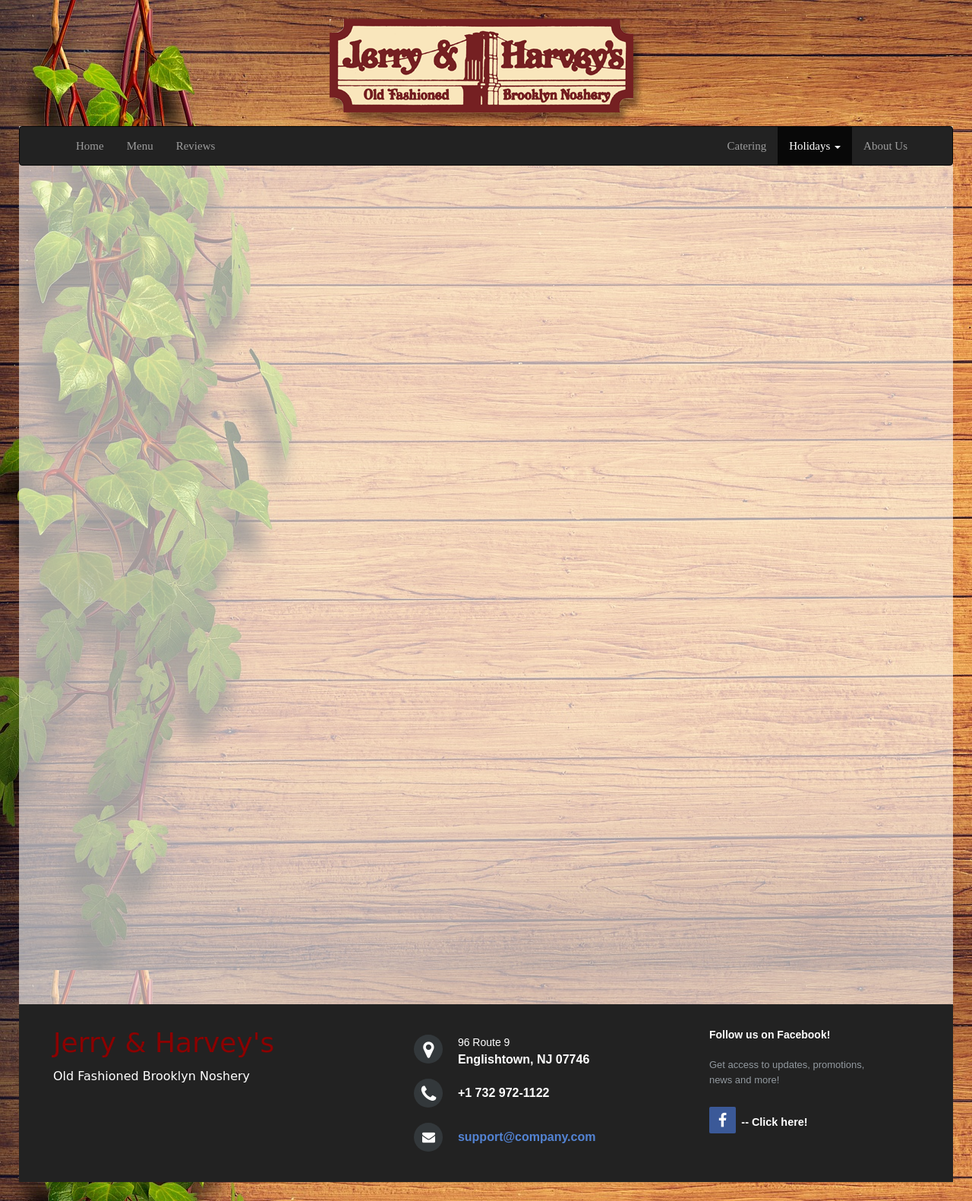
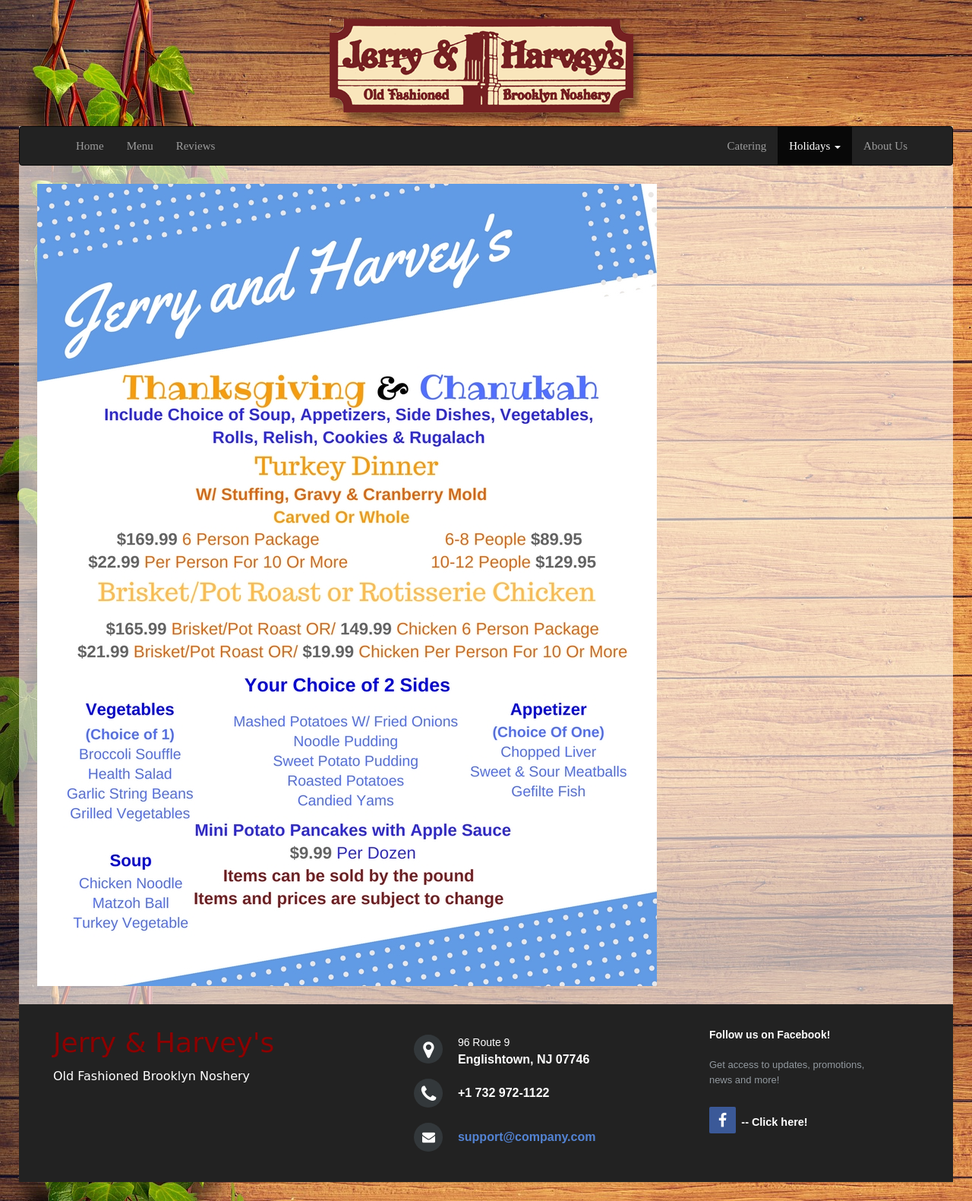
Before and after one commit to whitleyblaine/jerry_harveys, a PHP site: page /chanukah.html in a window 1280 px wide. Shown: the whole page at 76% size. Run offline with PHP 8.4, Linux system fonts and the light colour scheme; some libraries are stand-ins or nearby versions.

Commit message:
added christmas and thanksgiving and chanukah menu

```diff
--- a/assets/stylesheets/style.css
+++ b/assets/stylesheets/style.css
@@ -480,3 +480,7 @@ text-align:center;
     margin-left: 0;
   }
 }
+
+.holidayMenus {
+  padding: 2em;
+}
--- a/chanukah.html
+++ b/chanukah.html
@@ -51,7 +51,10 @@
           </div><!-- /.navbar-collapse -->
         </div><!-- /.container-fluid -->
       </nav>
+    <div>
+      <img class="holidayMenus" src="./assets/images/thanksgivingAndChanukah.jpg">
     </div>
+  </div>
 
     <footer class="footer-distributed">
     <div class="container">
--- a/christmas.html
+++ b/christmas.html
@@ -52,7 +52,7 @@
         </div><!-- /.container-fluid -->
       </nav>
     <div>
-      <img src="./assets/images/christmasMenu.jpg">
+      <img class="holidayMenus" src="./assets/images/christmasMenu.jpg">
     </div>
   </div>
 
```
Also changed, not shown: assets/images/thanksgivingAndChanukah.jpg (added).
